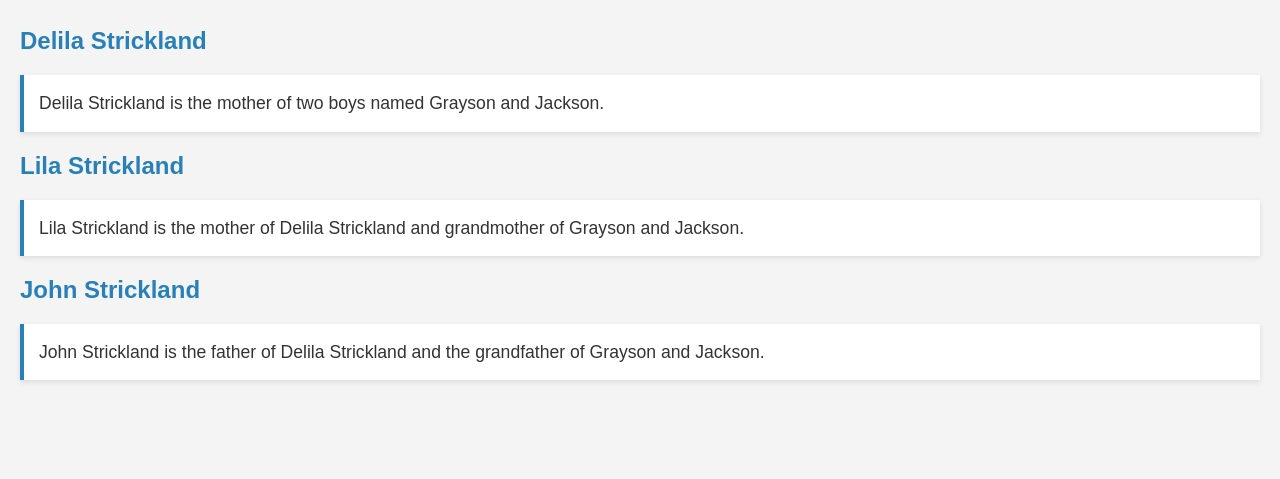
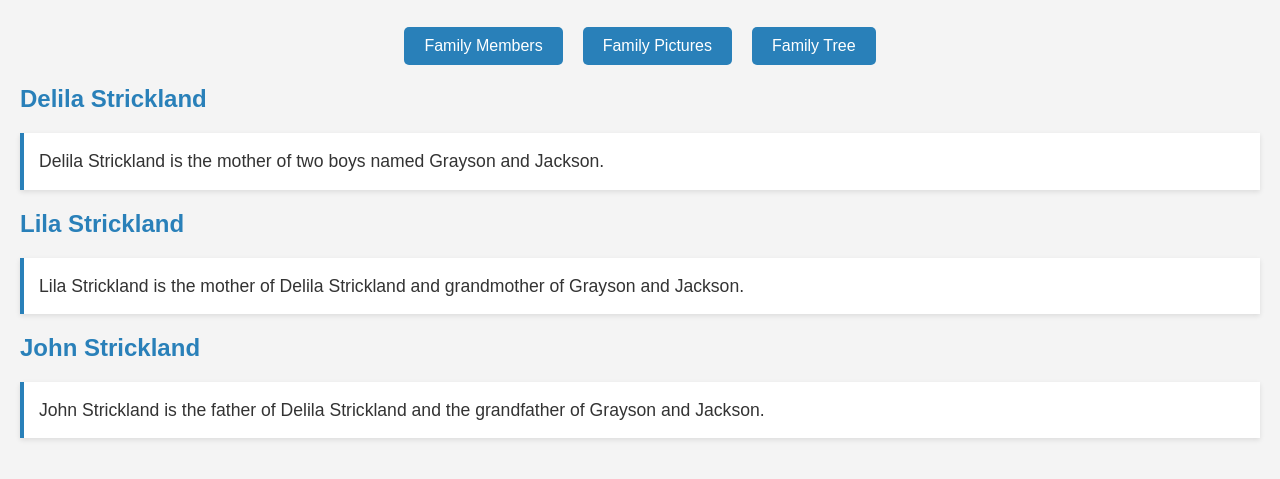
Before and after one commit to JacksonStrickland/Webpage, a plain HTML site: page index.html in a window 1280 px wide. Shown: the part 81-560 px from the top of the page. Drawn offline with Linux system fonts and the light colour scheme.

Commit message:
Update index.html

```diff
--- a/index.html
+++ b/index.html
@@ -16,6 +16,32 @@
             text-align: center;
             color: #2c3e50;
             margin-bottom: 30px;
+        }
+        .tabs {
+            display: flex;
+            justify-content: center;
+            margin-bottom: 20px;
+            cursor: pointer;
+        }
+        .tab {
+            padding: 10px 20px;
+            background-color: #2980b9;
+            color: white;
+            margin: 0 10px;
+            border-radius: 5px;
+            transition: background-color 0.3s;
+        }
+        .tab:hover {
+            background-color: #1f6391;
+        }
+        .tab-content {
+            display: none;
+            opacity: 0;
+            transition: opacity 0.5s ease-in-out;
+        }
+        .active {
+            display: block;
+            opacity: 1;
         }
         h2 {
             color: #2980b9;
@@ -43,6 +69,13 @@
 
     <h1>The Stricklands</h1>
 
+    <div class="tabs">
+        <div class="tab" onclick="showTab('familyMembers')">Family Members</div>
+        <div class="tab" onclick="showTab('familyPictures')">Family Pictures</div>
+        <div class="tab" onclick="showTab('familyTree')">Family Tree</div>
+    </div>
+
+    <div id="familyMembers" class="tab-content active">
         <div class="family-member">
             <h2 class="link" onclick="window.location.href='https://jacksonstrickland.github.io/Jackson-Grayson/'">Delila Strickland</h2>
             <p>Delila Strickland is the mother of two boys named Grayson and Jackson.</p>
@@ -57,8 +90,28 @@
             <h2>John Strickland</h2>
             <p>John Strickland is the father of Delila Strickland and the grandfather of Grayson and Jackson.</p>
         </div>
+    </div>
+
+    <div id="familyPictures" class="tab-content">
+        <h2>Family Pictures</h2>
+        <p>Pictures will be displayed here in the future.</p>
+    </div>
+
+    <div id="familyTree" class="tab-content">
+        <h2>Family Tree</h2>
+        <p>The family tree will be outlined here in the future.</p>
+    </div>
 
     <script>
+        function showTab(tabId) {
+            const tabs = document.querySelectorAll('.tab-content');
+            tabs.forEach(tab => {
+                tab.classList.remove('active');
+            });
+            const activeTab = document.getElementById(tabId);
+            activeTab.classList.add('active');
+        }
+
         // Optional: You can add more interactivity with JavaScript here
         console.log("Welcome to The Stricklands' family page!");
     </script>
```
Lines whose indentation alone changed are shown as unchanged.
